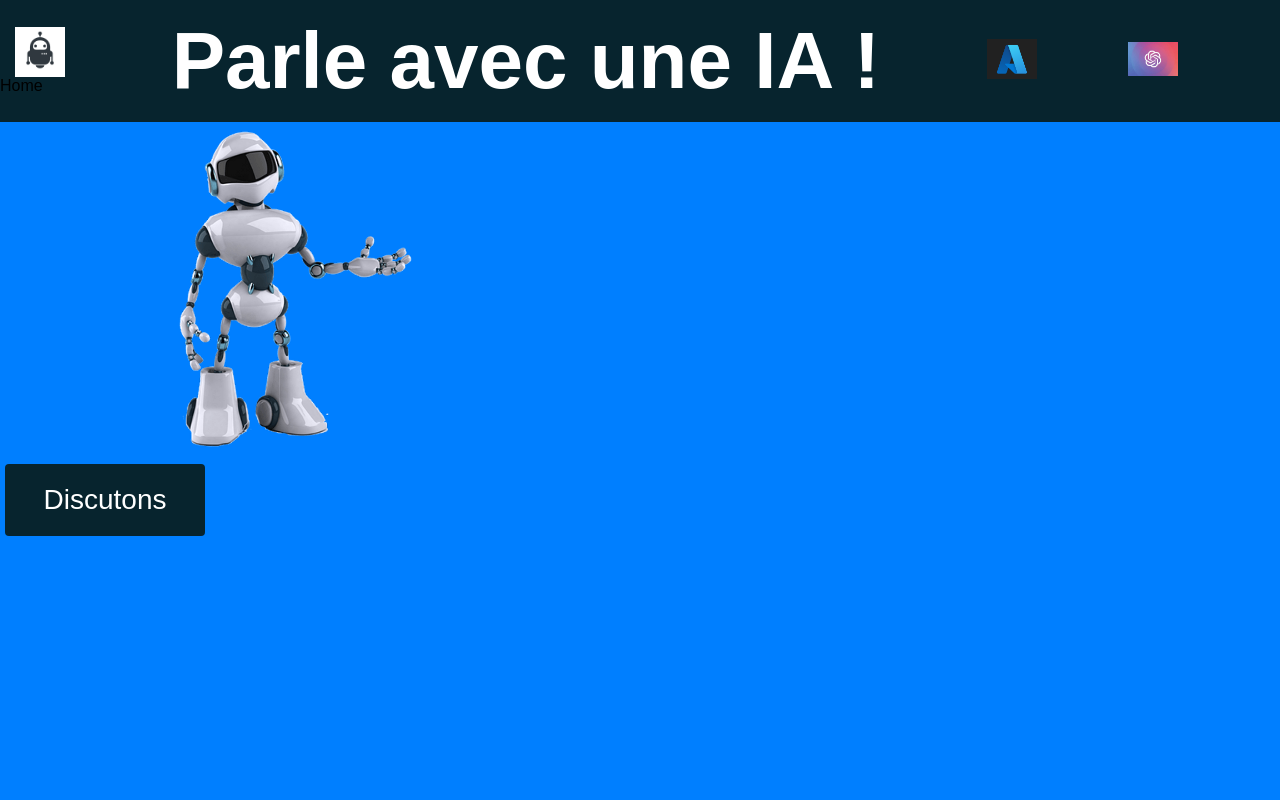
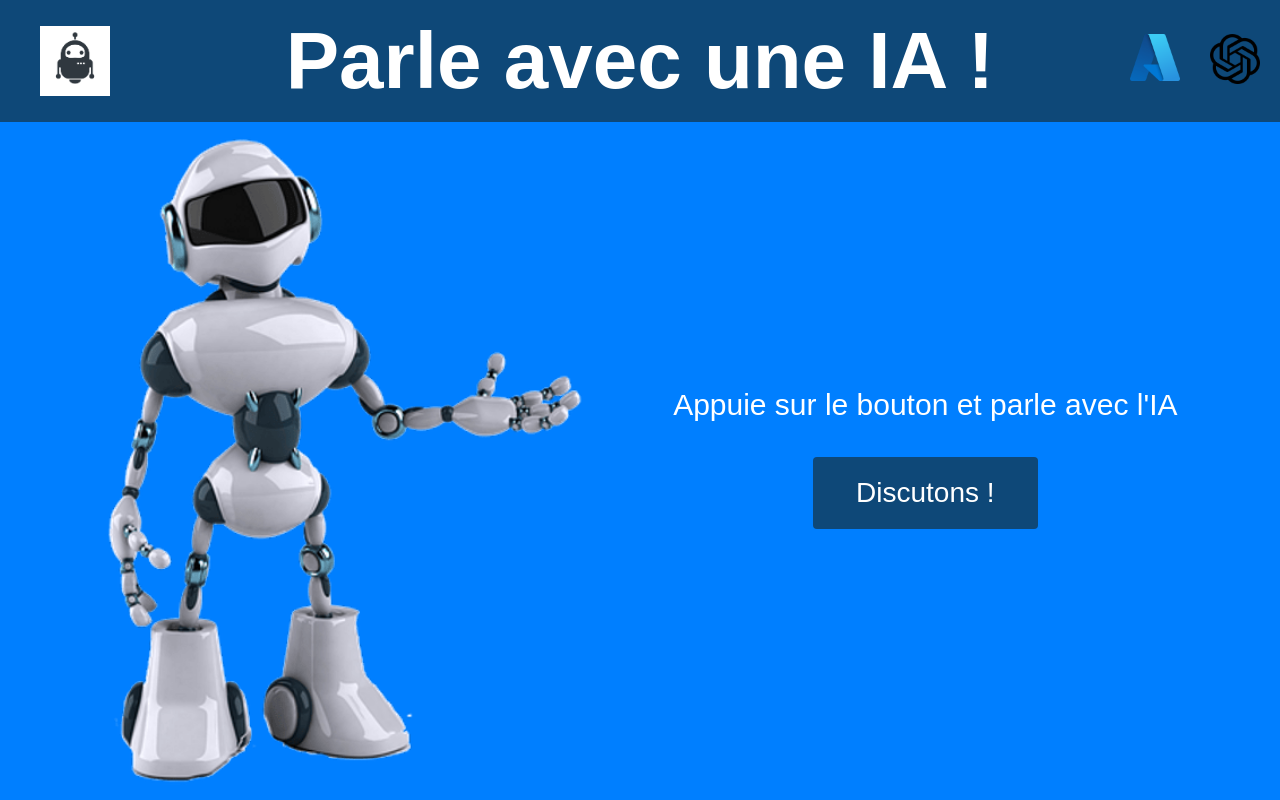
Before and after one commit to lilifull/brief-24-ia-parle-moi, a Flask app: page / in a window 1280 px wide. Run offline with Flask 2, Linux system fonts and the light colour scheme.

Commit message:
css for index

```diff
--- a/app/static/css/style.css
+++ b/app/static/css/style.css
@@ -10,12 +10,24 @@ html, body {
 }
 
 header {
-    background-color: #07242e;
+    background-color: #0e4878;
     display: flex;
     flex-direction: row;
     align-content: center;
     justify-content: space-between;
     align-items: center;
+}
+
+.right-logos {
+  display: flex;
+  flex-direction: row;
+  gap: 30px;
+  width: 150px;
+}
+
+.left-logos {
+  width: 150px;
+  text-align: left;
 }
 
 header h1 {
@@ -26,8 +38,13 @@ header h1 {
     color: white;
 }
 
+section {
+  display: flex;
+  padding: 15px;
+  flex: 1 1 auto;
+}
+
 .home-link {
-    padding-left: 15px;
     display: flex;
     gap: 15px;
     flex-direction: row;
@@ -36,6 +53,34 @@ header h1 {
     font-size: 30px;
     color: #ffffff;
     text-decoration: none;
+}
+
+.index-container {
+  display: flex;
+  flex-direction: row;
+  flex: 1 1 auto;
+}
+
+.start-discussion-container {
+  display: flex;
+  flex-direction: column;
+  gap: 30px;
+  align-content: center;
+  justify-content: center;
+  align-items: center;
+  flex: 1 1 auto;
+}
+
+.start-discussion-text {
+  padding: 15px;
+  font-size: 30px;
+  text-align: center;
+  color: white;
+  padding: 0px 30px;
+}
+
+.robot-img {
+  padding-left: 90px;
 }
 
 p {
@@ -53,13 +98,13 @@ p {
 .button {
     display: inline-block;
     border-radius: 4px;
-    background-color: #07242e;
+    background-color: #0e4878;
     border: none;
     color: #FFFFFF;
     text-align: center;
     font-size: 28px;
     padding: 20px;
-    width: 200px;
+    width: 225px;
     transition: all 0.5s;
     cursor: pointer;
     margin: 5px;
--- a/app/templates/base.html
+++ b/app/templates/base.html
@@ -8,12 +8,14 @@
     </head>
     <body>
         <header>
-            <div><a class="home-link" href="{{ url_for('index') }}">
-                <img src="{{ url_for('static', filename='icons/logo_robot.ico') }}" alt="Home" width="50px"></a>Home</div>
-                <h1>Parle avec une IA !</h1>
-                <a> <img src="static/icons/logo_azure.png" width="50px"></a>
-                <a> <img src="static/icons/logo_open_ia.webp" width="50px"></a>
-            <div class="empty-header-div"></div>
+            <div class="left-logos">
+                <a class="home-link" href="{{ url_for('index') }}"><img src="{{ url_for('static', filename='icons/robot-icon.png') }}" alt="Home" width="70px"></a>
+            </div>
+            <h1>Parle avec une IA !</h1>
+            <div class="right-logos">
+                <div><a><img src="static/icons/logo_azure.png" width="50px"></a></div>
+                <div><a><img src="static/icons/open-ai-logo.png" width="50px"></a></div>
+            </div>
         </header>
         <section>
             {% block content %}{% endblock %}
--- a/app/templates/index.html
+++ b/app/templates/index.html
@@ -1,11 +1,13 @@
 {% extends 'base.html' %}
 
 {% block content %}
-
-
-<img class="robot" src="static/images/robot2.webp" width="500px">
-
-<form action="{{ url_for('discuter')}}">
-    <button class="button" style="vertical-align:middle"><span>Discutons </span></button>
-
+    <div class="index-container">
+        <img class="robot-img" src="static/images/robot2.png">
+        <div class="start-discussion-container">
+            <div class="start-discussion-text">Appuie sur le bouton et parle avec l'IA</div>
+            <form action="{{ url_for('discuter')}}">
+                <button class="button" style="vertical-align:middle"><span>Discutons !</span></button>
+            </form>
+        </div>
+    </div>
 {% endblock %}
```
Also changed, not shown: app/app.py (+5 -5 lines), app/templates/discuter.html (+4 -4 lines), app/utils.py (+4 -4 lines), app/static/icons/logo_azure.png, app/static/icons/logo_open_ia.webp (deleted), app/static/icons/logo_robot.ico (deleted), app/static/icons/open-ai-logo.png (added), app/static/icons/robot-icon-home.png (added), app/static/icons/robot-icon.png (renamed from app/static/icons/robot-icons-30475.png), app/static/images/robot.png (deleted), app/static/images/robot2.png (added), app/static/images/robot2.webp (deleted), app/static/images/robot3.webp (deleted). Lines whose indentation alone changed are shown as unchanged.
